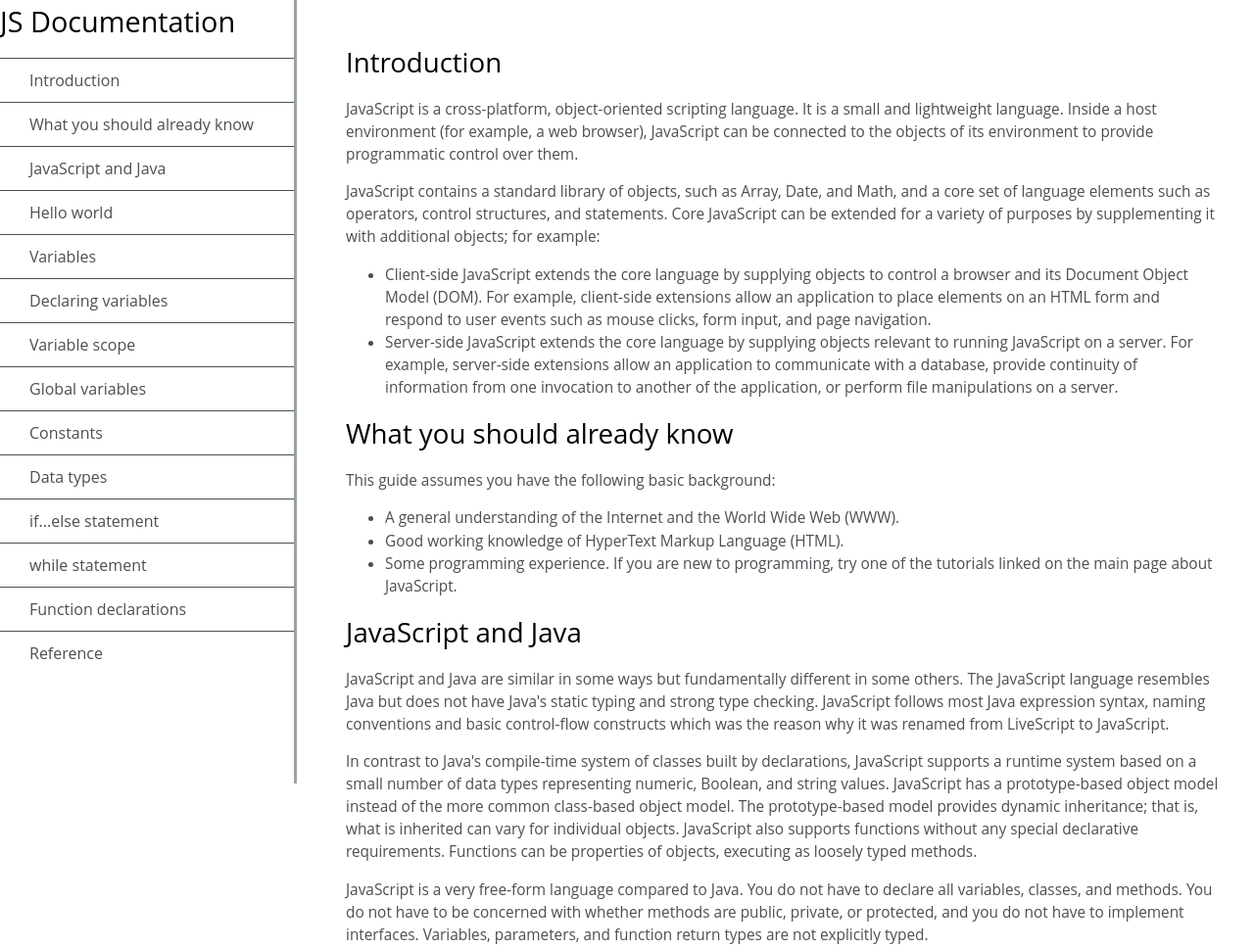
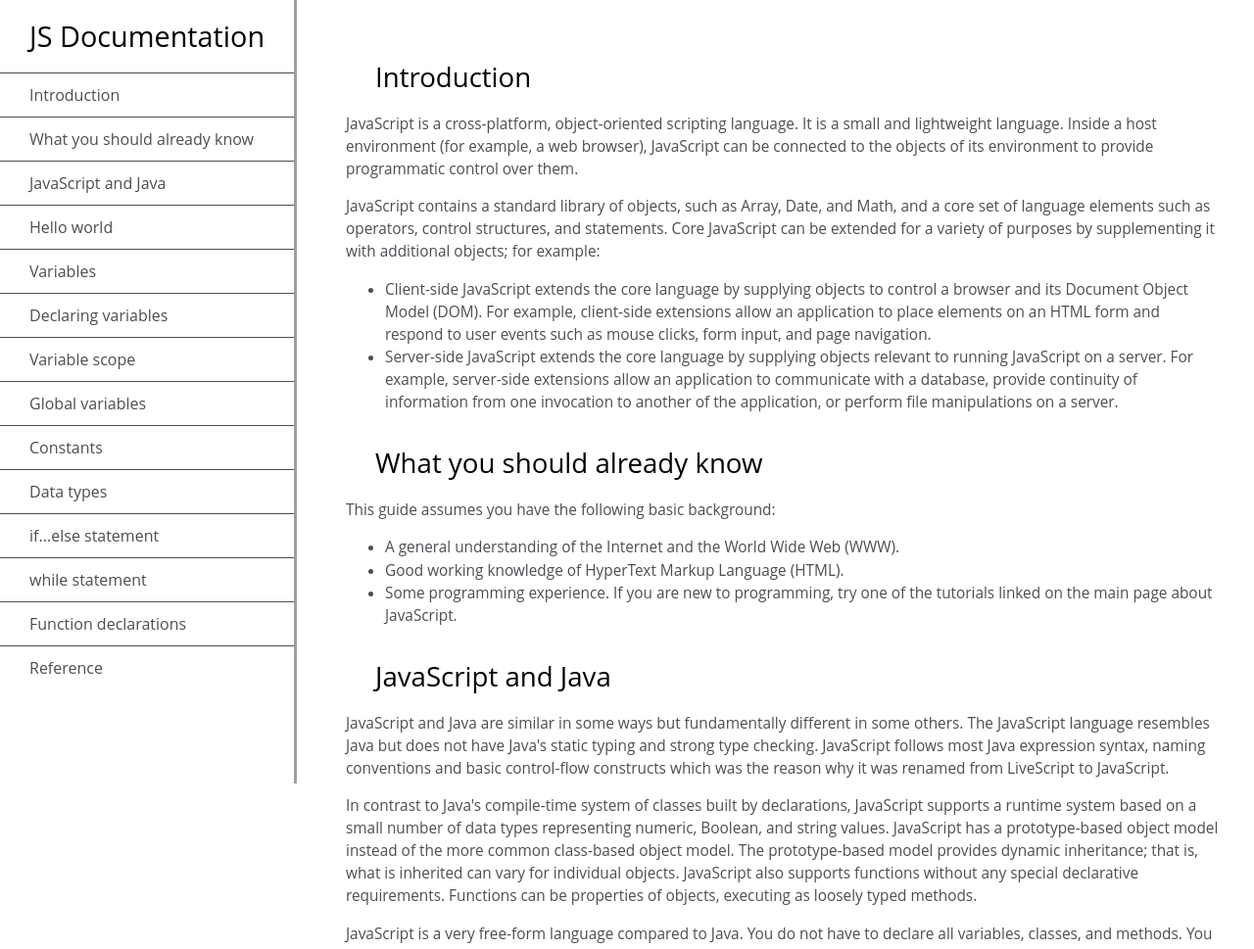
Before and after one commit to loveisgala/Technical-Documentation-Page, a plain HTML site: page index.html in a window 1280 px wide. Shown: the top 969 px of the page at 98% size. Drawn offline with Linux system fonts and the light colour scheme.

Commit message:
style: add header padding

```diff
--- a/style.css
+++ b/style.css
@@ -26,6 +26,7 @@ body {
 
 header {
     color: black;
+    padding: 15px 0 0 30px;
     margin: 10px;
     text-align: center;
     font-size: 1.8em;
```
